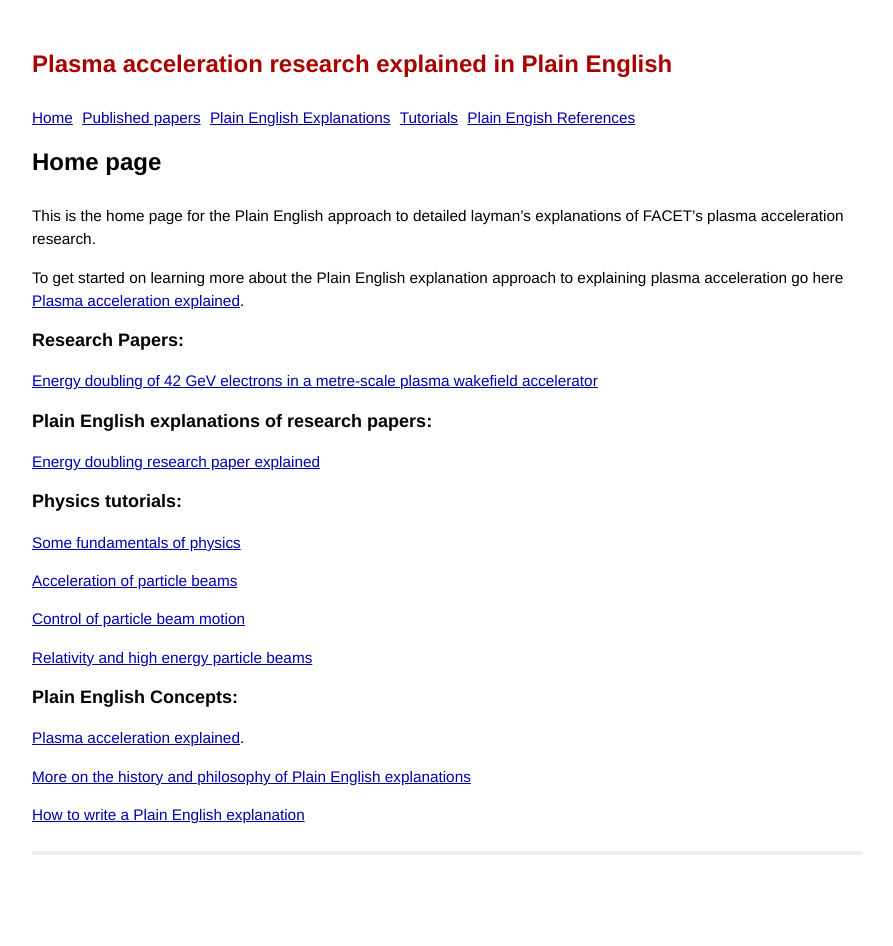
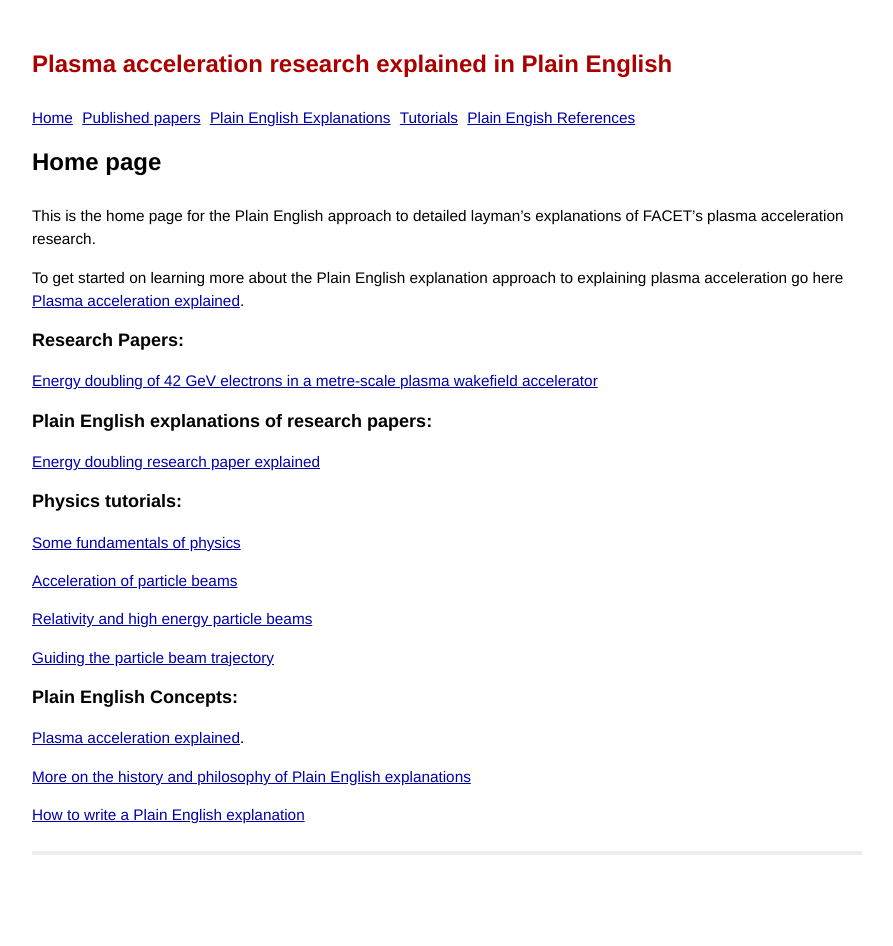
Before and after one commit to grbfacet/facet, a Jekyll site: the page built from index.md, in a window 1280 px wide. Shown: the whole page, without its empty margins (193-1086 px from the left). Built offline with Jekyll 4.4.1, drawn with Linux system fonts in a browser that asks for light colours.

Commit message:
Update index.md

```diff
--- a/index.md
+++ b/index.md
@@ -24,9 +24,9 @@ To get started on learning more about the Plain English explanation approach to
 
 [Acceleration of particle beams](/beam-acceleration-tutorial.html)
 
-[Control of particle beam motion](/beam-control-tutorial.html)
+[Relativity and high energy particle beams](/relativity-tutorial.html)
 
-[Relativity and high energy particle beams](/relativity-tutorial.html)
+[Guiding the particle beam trajectory](/beam-control-tutorial.html)
 
 
 ### Plain English Concepts:
```
